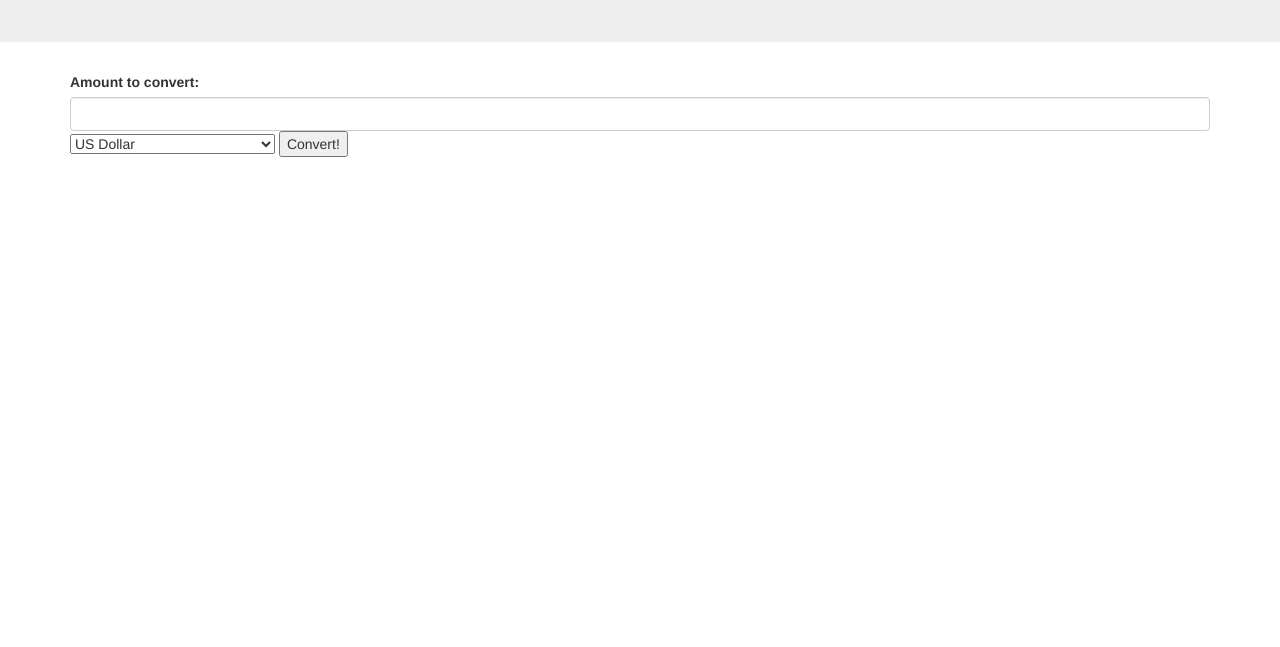
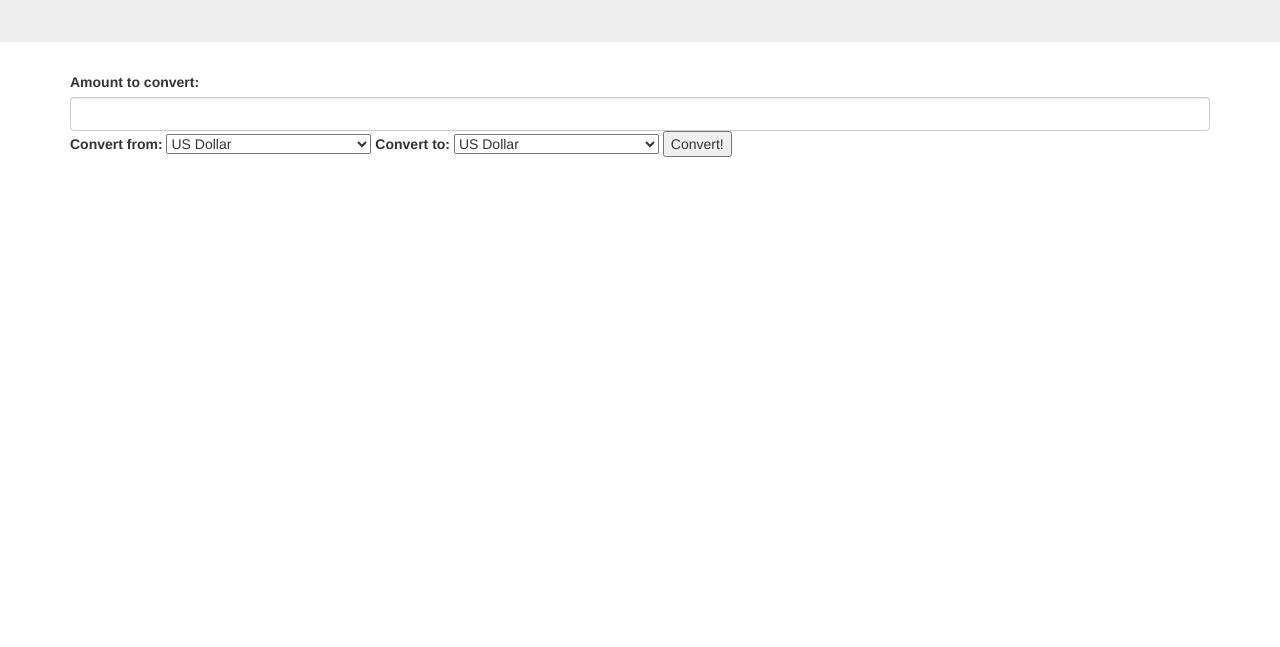
Before and after one commit to jhvozdovich/currency-exchange, a website built with webpack: page src/index.html in a window 1280 px wide. Shown: the part 153-800 px from the top of the page. Built offline with nearby package versions, Linux system fonts and the light colour scheme.

Commit message:
update form to provide options for starting currency

```diff
--- a/src/index.html
+++ b/src/index.html
@@ -10,7 +10,64 @@
       <div class="container">
         <form>
           <label for="amount">Amount to convert:</label>
-          <input id="amount" type="number" class="form-control" step="0.01" min="0.01" max="1000000" required>
+          <input id="amount" type="number" class="form-control" step="0.01" min="0.01" required>
+
+          <label for="input-currency">Convert from:</label>
+          <select id="new-currency">
+            <option value="USD">US Dollar</option>
+            <option value="AED">United Arab Emirates Dirham </option>
+            <option value="ARS">Argentine Peso </option>
+            <option value="AUD">Australian Dollar</option>
+            <option value="BGN">Bulgarian Lev </option>
+            <option value="BRL">Brazilian Real</option>
+            <option value="BSD">Bahamian Dollar</option>
+            <option value="CAD">Canadian Dollar</option>
+            <option value="CHF">Swiss Franc</option>
+            <option value="CLP">Chilean Peso</option>
+            <option value="CNY">Chinese Yuan</option>
+            <option value="COP">Colombian Peso</option>
+            <option value="CZK">Czech Koruna</option>
+            <option value="DKK">Danish Krone</option>
+            <option value="DOP">Dominican Peso</option>
+            <option value="EGP">Egyptian Pound </option>
+            <option value="EUR">Euro</option>
+            <option value="FJD">Fijian Dollar</option>
+            <option value="GBP">British Pound</option>
+            <option value="GTQ">Guatemalan Quetzal</option>
+            <option value="HKD">Hong Kong Dollar</option>
+            <option value="HRK">Croatian Kuna</option>
+            <option value="HUF">Hungarian Forint</option>
+            <option value="IDR">Indonesian Rupiah</option>
+            <option value="ILS">Israeli New Shekel</option>
+            <option value="INR">Indian Rupee</option>
+            <option value="ISK">Icelandic Króna</option>
+            <option value="JPY">Japanese Yen</option>
+            <option value="KRW">South Korean Won</option>
+            <option value="KZT">Kazakhstani Tenge</option>
+            <option value="MXN">Mexican Peso</option>
+            <option value="MYR">Malaysian Ringgit</option>
+            <option value="NOK">Norwegian Krone</option>
+            <option value="NZD">New Zealand Dollar</option>
+            <option value="PAB">Panamanian Balboa</option>
+            <option value="PEN">Peruvian Sol</option>
+            <option value="PHP">Philippine Peso</option>
+            <option value="PKR">Pakistani Rupee</option>
+            <option value="PLN">Poland Złoty</option>
+            <option value="PYG">Paraguayan Guarani</option>
+            <option value="RON">Romanian Leu</option>
+            <option value="RUB">Russian Ruble</option>
+            <option value="SAR">Saudi Riyal</option>
+            <option value="SEK">Swedish Krona</option>
+            <option value="SGD">Singapore Dollar</option>
+            <option value="THB">Thai Baht</option>
+            <option value="TRY">Turkish Lira</option>
+            <option value="TWD">Taiwan New Dollar</option>
+            <option value="UAH">Ukrainian Hryvnia</option>
+            <option value="UYU">Uruguayan Peso</option>
+            <option value="ZAR">South African Rand</option>
+          </select>
+
+          <label for="new-currency">Convert to:</label>
           <select id="new-currency">
             <option value="USD">US Dollar</option>
             <option value="AED">United Arab Emirates Dirham </option>
```
